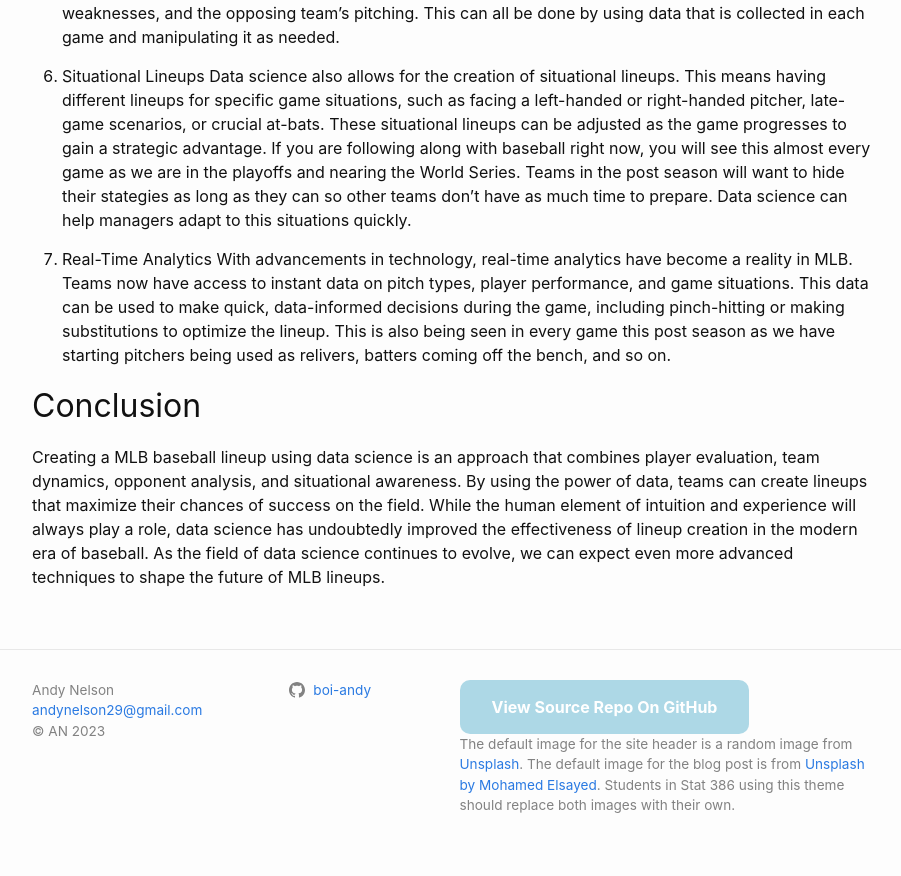
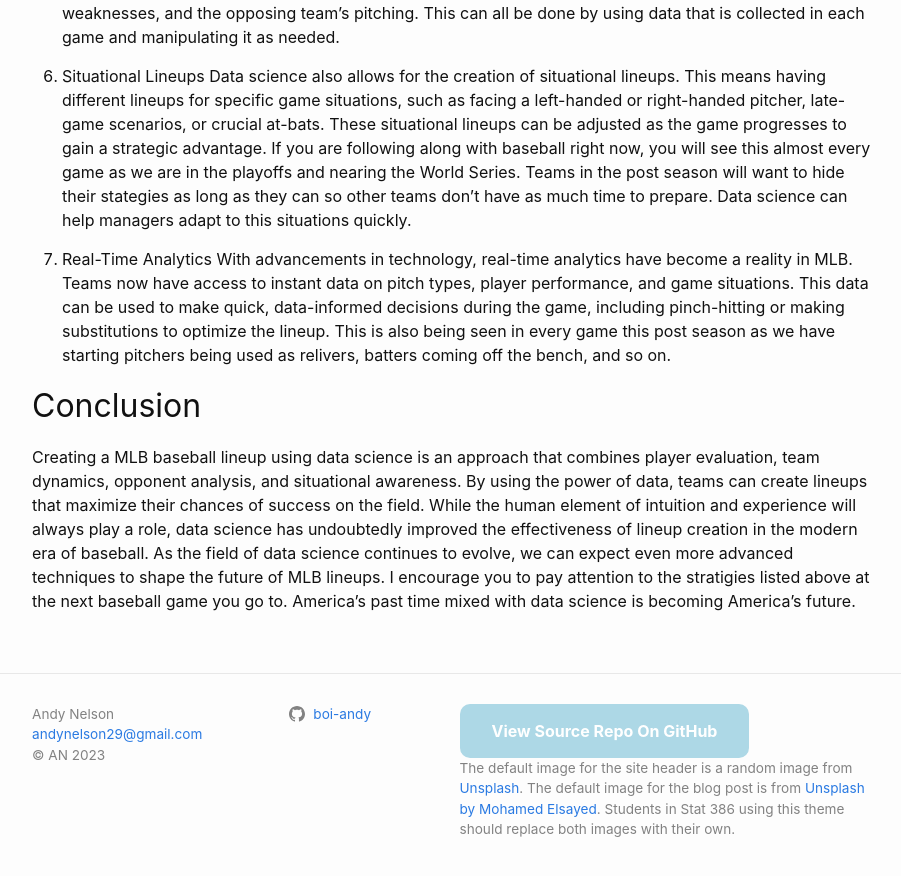
Before and after one commit to boi-andy/my-blog, a Jekyll site: the page built from _posts/2023-10-18-tutorial.md, in a window 1280 px wide and 900 px high, scrolled down 1304 px. Shown: the top 876 px of the window, without its empty margins (188-1089 px from the left). Built offline with Jekyll 4.4.1, drawn with Linux system fonts in a browser that asks for light colours; comment, search, counter and statistics services are not loaded.

Commit message:
conclusion update

```diff
--- a/_posts/2023-10-18-tutorial.md
+++ b/_posts/2023-10-18-tutorial.md
@@ -34,4 +34,4 @@ With advancements in technology, real-time analytics have become a reality in ML
 
 ## Conclusion
 
-Creating a MLB baseball lineup using data science is an approach that combines player evaluation, team dynamics, opponent analysis, and situational awareness. By using the power of data, teams can create lineups that maximize their chances of success on the field. While the human element of intuition and experience will always play a role, data science has undoubtedly improved the effectiveness of lineup creation in the modern era of baseball. As the field of data science continues to evolve, we can expect even more advanced techniques to shape the future of MLB lineups.
+Creating a MLB baseball lineup using data science is an approach that combines player evaluation, team dynamics, opponent analysis, and situational awareness. By using the power of data, teams can create lineups that maximize their chances of success on the field. While the human element of intuition and experience will always play a role, data science has undoubtedly improved the effectiveness of lineup creation in the modern era of baseball. As the field of data science continues to evolve, we can expect even more advanced techniques to shape the future of MLB lineups. I encourage you to pay attention to the stratigies listed above at the next baseball game you go to. America's past time mixed with data science is becoming America's future.
```
